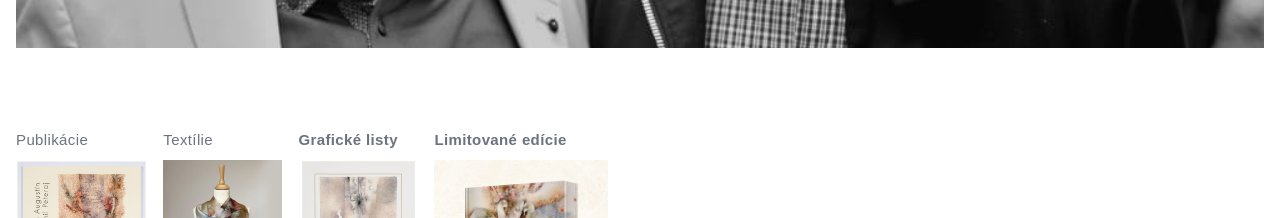
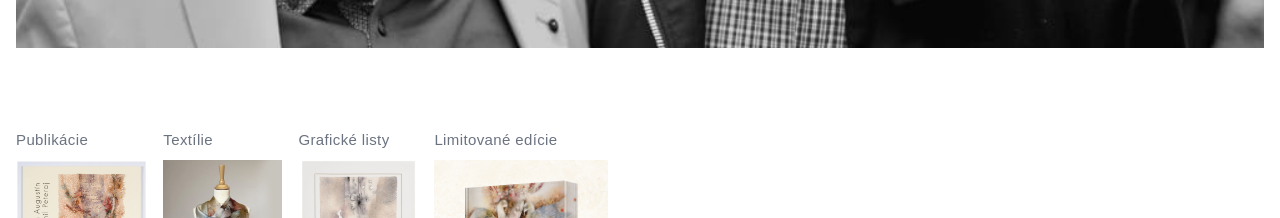
Before and after one commit to marosstudenic/augustin-martin-mobile, a Vue app: page / in a window 1280 px wide. Shown: the part 1840-2058 px from the top of the page. Built offline with nearby package versions, Linux system fonts and the light colour scheme; a web font is replaced by a local one; what tw-elements would draw is missing.

Commit message:
fix produkty

```diff
--- a/src/components/Products.vue
+++ b/src/components/Products.vue
@@ -28,7 +28,7 @@
 
     <router-link to="/produkt/listy/0" class="mx-2">
       <div class="item mx-2 first-of-type:ml-0 last-of-type:mr-0">
-        <h3 class="text-gray-500 mb-2 font-bold tracking-wide">
+        <h3 class="text-gray-500 mb-2 font-medium tracking-wide">
           Grafické listy
         </h3>
         <img
@@ -41,7 +41,7 @@
 
     <router-link to="/produkt/limitovane/0" class="ml-2">
       <div class="item mx-2 first-of-type:ml-0 last-of-type:mr-0">
-        <h3 class="text-gray-500 mb-2 font-bold tracking-wide">
+        <h3 class="text-gray-500 mb-2 font-medium tracking-wide">
           Limitované edície
         </h3>
         <img
```
